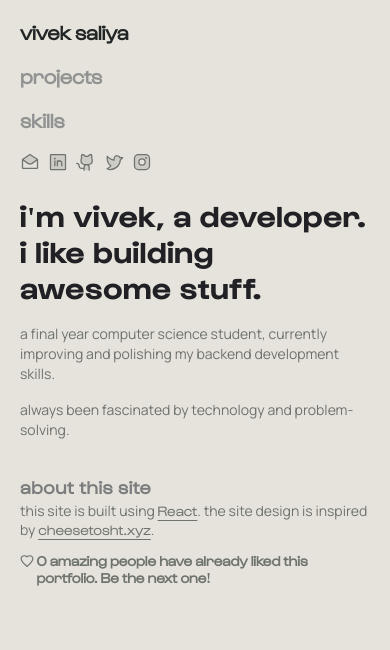
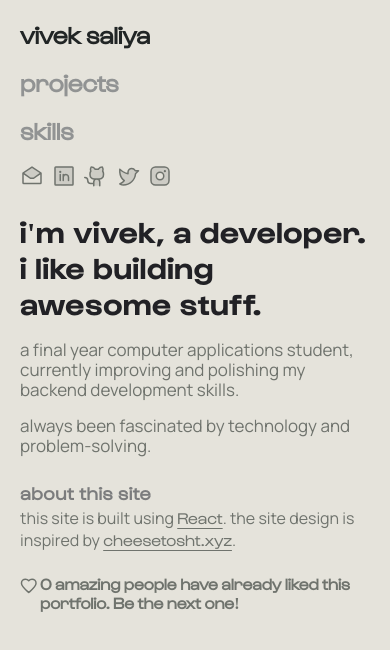
Before and after one commit to saliyavivek/portfolio, a React (Vite) app in the folder frontend/: page / in a window 390 px wide. Shown: the top 650 px of the page. Built offline with nearby package versions, Linux system fonts and the light colour scheme; no server answers; the HTML template or start-up script is replaced by a standard one.

Commit message:
format font sizes for mobile view

```diff
--- a/frontend/src/components/Navbar/Nav.css
+++ b/frontend/src/components/Navbar/Nav.css
@@ -53,12 +53,9 @@ li.nav__links a{
 }
 
 @media (max-width: 800px) {
-    /* .nav {
-        min-height: 160px;
-    } */
-
     .nav__contents ul {
         text-align: left;
+        font-size: 24px;
     }
 
     .nav__loc {
--- a/frontend/src/pages/Home/Home.css
+++ b/frontend/src/pages/Home/Home.css
@@ -66,7 +66,7 @@
 .para-likes .message {
     margin-top: -2.3px;
     padding-left: 2.5px;
-    font-size: 14px;
+    font-size: 13px;
     font-weight: 600;
 }
 
@@ -75,8 +75,31 @@
         margin-top: -140px;
     }
 
+    .home__description {
+        padding-bottom: 10px;
+    }
+
+    .home__description p {
+        font-size: 17px;
+    }
+
+    .home__about-site p {
+        color: #6F736D;
+        font-family: "Manrope", sans-serif;
+        font-size: 16px;
+    }
+
     .para-likes {
+        margin-top: 25px;
         display: flex;
         align-items: flex-start;
     }
+
+    .para-likes button {
+        font-size: 17.5px;
+    }
+
+    .para-likes .message {
+        font-size: 16px;
+    }
 }
--- a/frontend/src/pages/Home/Home.jsx
+++ b/frontend/src/pages/Home/Home.jsx
@@ -51,7 +51,7 @@ const Home = () => {
         </h1>
         <div className="home__description">
           <p>
-            a final year computer science student, currently improving and
+            a final year computer applications student, currently improving and
             polishing my backend development skills.
           </p>
           <p>always been fascinated by technology and problem-solving.</p>
--- a/frontend/src/pages/Skills/Skills.css
+++ b/frontend/src/pages/Skills/Skills.css
@@ -6,7 +6,7 @@
 .skills__title {
     display: flex;
     flex-direction: column;
-    gap: 10px;
+    margin-bottom: 20px;
 }
 
 .skills__title h3{
@@ -38,14 +38,26 @@ a {
 
 @media (max-width: 800px) {
     .skills {
-        /* max-height: 485px; */
         min-height: 100%;
         margin-top: -130px;
         padding-bottom: 120px;
         overflow-y: scroll;
     }
 
+    .skills__title {
+        margin-bottom: 20px;
+        gap: 1px;
+    }
+
+    .skills__title p {
+        font-size: 14px;
+    }
+
     .skills::-webkit-scrollbar {
         display: none;
     }
+
+    .skills__s p {
+        font-size: 16px;
+    }
 }
--- a/frontend/src/pages/Work/Work.css
+++ b/frontend/src/pages/Work/Work.css
@@ -77,9 +77,12 @@ hr {
 
 @media (max-width: 800px) {
     .work {
-        /* max-height: 485px; */
         min-height: 100%;
         margin-top: -130px;
         padding-bottom: 112px;
     }
+
+    .work_w_description p {
+        font-size: 16px;
+    }
 }
```
